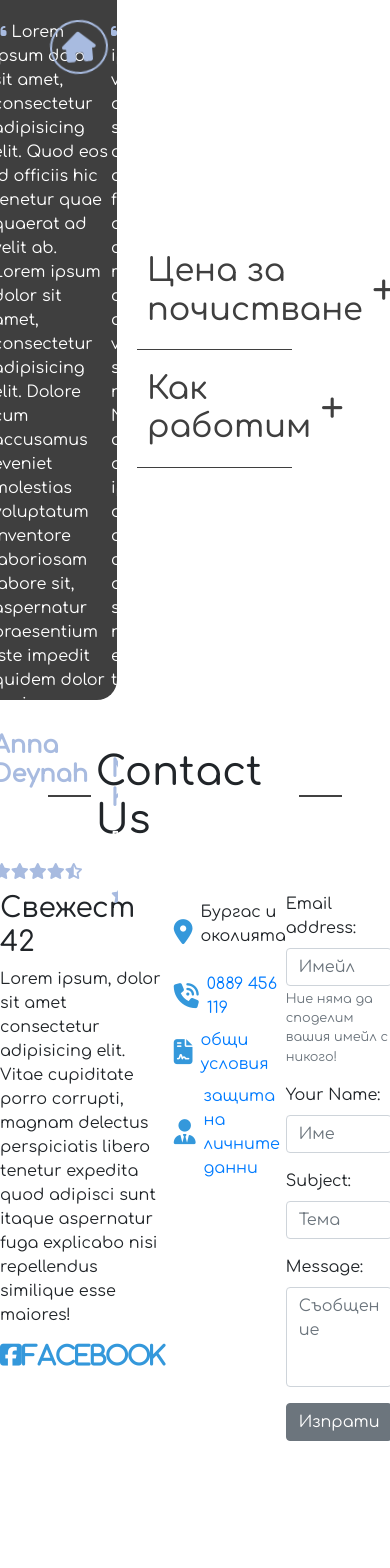
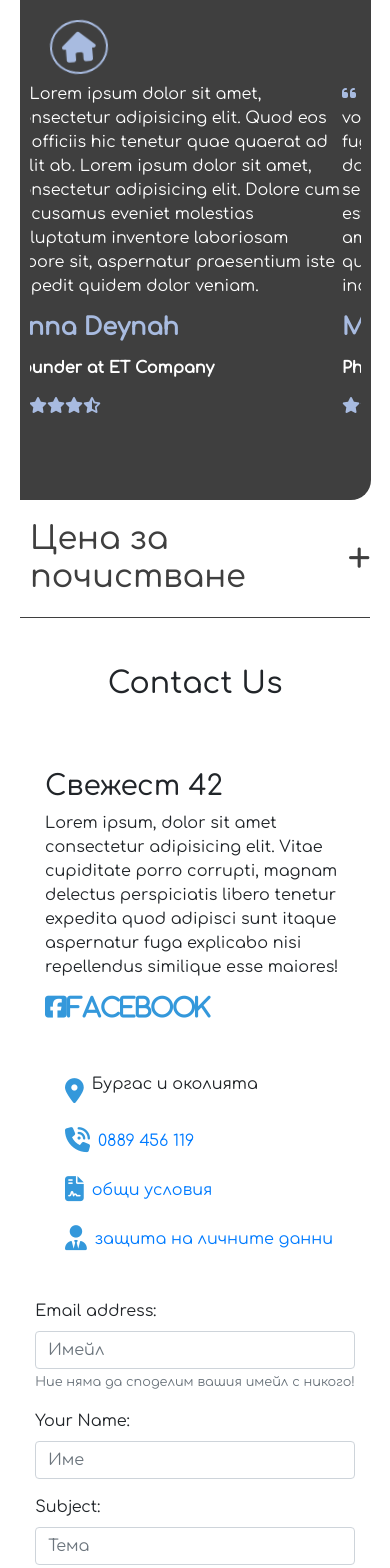
Before and after one commit to DimitarStBC/tilesandcarpets, a Vue app: page /carpets in a window 390 px wide. Shown: the top 1568 px of the page. Before the commit the page ends 1489 px from the top, so only its background shows below. Built offline with nearby package versions, Linux system fonts and the light colour scheme.

Commit message:
responsive templates

```diff
--- a/src/components/Footer.vue
+++ b/src/components/Footer.vue
@@ -1,15 +1,15 @@
 <template>
   <div class="mb-5">
     <h1 class="aboutBA d-flex justify-content-center align-items-center m-5">Contact Us</h1>
-    <div class="d-flex justify-content-around flex-row">
-      <div class="w-300 d-flex flex-column">
+    <div class="d-flex justify-content-around row">
+      <div class="w-300 fmm d-flex flex-column">
         <h3>Свежест 42</h3>
         <p>Lorem ipsum, dolor sit amet consectetur adipisicing elit. Vitae cupiditate porro corrupti, magnam delectus perspiciatis libero tenetur expedita quod adipisci sunt itaque aspernatur fuga explicabo nisi repellendus similique esse maiores!</p>
         <a href>
           <i class="fab fa-facebook-square">Facebook</i>
         </a>
       </div>
-      <div class="d-flex flex-column">
+      <div class="d-flex fmm flex-column">
         <div class="d-flex mt-2 flex-row align-items-center">
           <i class="fas m-2 fa-map-marker-alt"></i>
           <p>Бургас и околията</p>
@@ -27,7 +27,7 @@
           <a href>защита на личните данни</a>
         </div>
       </div>
-      <div>
+      <div class="fmm">
         <b-form @submit="onSubmit" v-if="show">
           <b-form-group
             id="input-group-1"
@@ -91,6 +91,9 @@ export default {
 
 
 <style scoped>
+.row {
+  flex-direction: row;
+}
 #input-4 {
   height: 100px;
   resize: none;
@@ -124,4 +127,23 @@ export default {
   background: rgb(65, 65, 65);
   display: inline-block;
 }
+
+@media only screen and (max-width: 1100px) {
+  .row {
+    flex-direction: column;
+    align-items: center;
+  }
+  .fmm {
+    margin: 20px 0;
+  }
+  .aboutBA {
+    font-size: 30px;
+  }
+  .aboutBA::before {
+    display: none;
+  }
+  .aboutBA::after {
+    display: none;
+  }
+}
 </style>
--- a/src/views/Carpet.vue
+++ b/src/views/Carpet.vue
@@ -12,11 +12,6 @@
             <p id="question1More">1 лев и 20 стотинки на квадратен метър</p>
           </div>
           <i id="plus-1" class="fas fa-plus"></i>
-        </div>
-
-        <div class="FAQq">
-          <h2>Как работим</h2>
-          <i class="fas fa-plus"></i>
         </div>
       </div>
     </div>
@@ -110,4 +105,24 @@ export default {
 #question1More {
   display: none;
 }
+
+@media only screen and (max-width: 1100px) {
+  .boxes {
+    flex-direction: column;
+  }
+  .leftImage {
+    width: 90%;
+    padding: 10px;
+    height: 500px;
+  }
+  .FAQ {
+    width: 100%;
+  }
+  .FAQq {
+    width: 100%;
+  }
+  .FAQq .fas {
+    font-size: 25px;
+  }
+}
 </style>
--- a/src/views/Parquet.vue
+++ b/src/views/Parquet.vue
@@ -12,11 +12,6 @@
             <p id="question1More">1 лев и 20 стотинки на квадратен метър</p>
           </div>
           <i id="plus-1" class="fas fa-plus"></i>
-        </div>
-
-        <div class="FAQq">
-          <h2>Как работим</h2>
-          <i class="fas fa-plus"></i>
         </div>
       </div>
     </div>
@@ -110,4 +105,24 @@ export default {
 #question1More {
   display: none;
 }
+
+@media only screen and (max-width: 1100px) {
+  .boxes {
+    flex-direction: column;
+  }
+  .leftImage {
+    width: 90%;
+    padding: 10px;
+    height: 500px;
+  }
+  .FAQ {
+    width: 100%;
+  }
+  .FAQq {
+    width: 100%;
+  }
+  .FAQq .fas {
+    font-size: 25px;
+  }
+}
 </style>
--- a/src/views/Tiles.vue
+++ b/src/views/Tiles.vue
@@ -2,7 +2,6 @@
   <div class>
     <div class="boxes">
       <div class="leftImage d-flex flex-column justify-content-around align-items-center">
-        <!-- corousel testimonials -->
         <Testimonials />
       </div>
       <div class="FAQ">
@@ -12,11 +11,6 @@
             <p id="question1More">1 лев и 20 стотинки на квадратен метър</p>
           </div>
           <i id="plus-1" class="fas fa-plus"></i>
-        </div>
-
-        <div class="FAQq">
-          <h2>Как работим</h2>
-          <i class="fas fa-plus"></i>
         </div>
       </div>
     </div>
@@ -110,4 +104,24 @@ export default {
 #question1More {
   display: none;
 }
+
+@media only screen and (max-width: 1100px) {
+  .boxes {
+    flex-direction: column;
+  }
+  .leftImage {
+    width: 90%;
+    padding: 10px;
+    height: 500px;
+  }
+  .FAQ {
+    width: 100%;
+  }
+  .FAQq {
+    width: 100%;
+  }
+  .FAQq .fas {
+    font-size: 25px;
+  }
+}
 </style>
```
